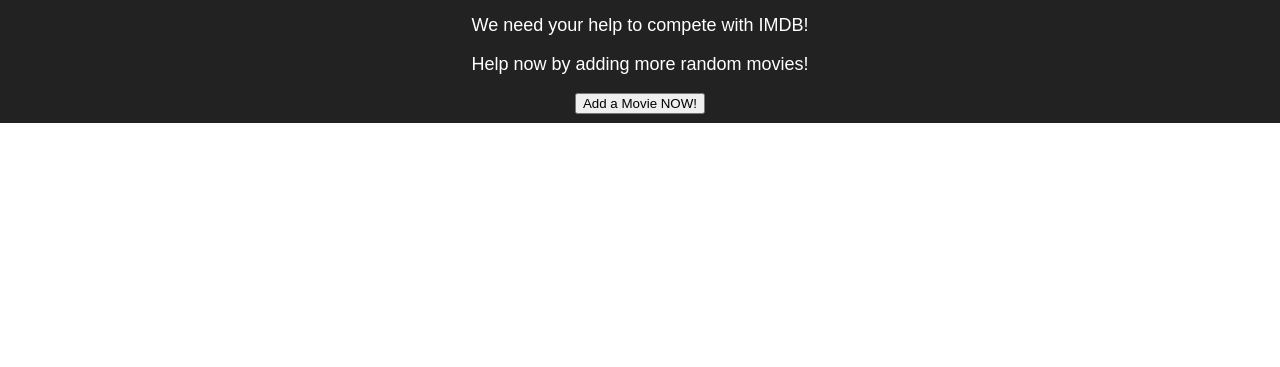
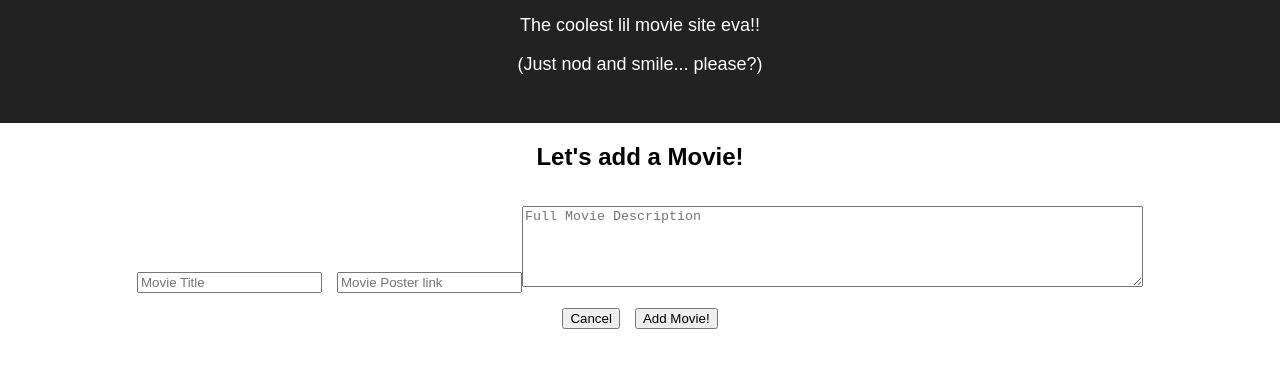
Before and after one commit to jdjsouza/movie-sagas, a React app: page /#/add-movie in a window 1280 px wide. Shown: the part 67-434 px from the top of the page. Built offline with nearby package versions, Linux system fonts and the light colour scheme; no server answers.

Commit message:
added some styling for my peace of mind, added the form and butons for the AddMoviePage, adjusted the header to be corny

```diff
--- a/src/components/App/App.css
+++ b/src/components/App/App.css
@@ -34,3 +34,20 @@
 .backButton {
   margin-top: 30px;
 }
+
+.addButton {
+  margin-bottom: 22px;
+}
+
+.descText {
+  margin-top: 15px;
+}
+
+.inputTitle {
+  margin-right: 15px;
+}
+
+.cancelButton {
+  margin-top: 15px;
+  margin-right: 15px;
+}
--- a/src/components/App/App.js
+++ b/src/components/App/App.js
@@ -17,12 +17,12 @@ class App extends Component {
   render() {
     return (
       <div className="App">
-        <Header />
         <Router>
+          <Header />
           {/* ADD PAGES! */}
           <Route exact path="/" component={HomePage} />
           <Route exact path="/details/:id" component={DetailsPage} />
-          <Route exact path="/addmovie" component={AddMoviePage} />
+          <Route exact path="/add-movie" component={AddMoviePage} />
         </Router>
       </div>
     );
--- a/src/components/Header/Header.js
+++ b/src/components/Header/Header.js
@@ -1,20 +1,15 @@
 import React, { Component } from 'react';
-import { connect } from 'react-redux';
 
 class Header extends Component {
-  addMovie = (event) => {
-    this.props.history.push('/addmovie');
-  };
   render() {
     return (
       <header className="App-header">
         <h1 className="App-title">Welcome to the Random List of Movies Page</h1>
-        <p className="App-intro">We need your help to compete with IMDB!</p>
-        <p className="App-intro">Help now by adding more random movies!</p>
-        <button onClick={this.addMovie}>Add a Movie NOW!</button>
+        <p className="App-intro">The coolest lil movie site eva!!</p>
+        <p className="App-intro">{`(Just nod and smile... please?)`}</p>
       </header>
     );
   }
 }
 
-export default connect()(Header);
+export default Header;
--- a/src/components/pages/AddMoviePage/AddMoviePage.js
+++ b/src/components/pages/AddMoviePage/AddMoviePage.js
@@ -2,18 +2,81 @@ import React, { Component } from 'react';
 import { connect } from 'react-redux';
 
 class AddMoviePage extends Component {
+  state = {
+    newMovie: {
+      title: '',
+      poster: '',
+      description: '',
+    },
+  };
+
+  handleChangeFor = (propertyName) => (event) => {
+    console.log('event happened');
+    this.setState({
+      newMovie: {
+        ...this.state.newMovie,
+        [propertyName]: event.target.value,
+      },
+    });
+  };
+
+  addMovie = (event) => {
+    console.log('We gonna add movies!');
+  };
+
+  cancelClick = (event) => {
+    this.props.history.push('/');
+  };
+
   render() {
     return (
       <div>
         <h2>Let's add a Movie!</h2>
-        {/* Input field for title */}
-        {/* Input Field for movie poster URL */}
-        {/* A text area for the movie description */}
-        {/* A dropdown box for genres */}
-        {/* Save and Cancel buttons */}
+        <div className="inputContainer">
+          {/* Input field for title */}
+          <input
+            className="inputTitle"
+            required
+            type="text"
+            placeholder="Movie Title"
+            value={this.state.newMovie.title}
+            onChange={this.handleChangeFor('title')}
+          ></input>
+          {/* Input Field for movie poster URL */}
+          <input
+            className="inputLink"
+            required
+            type="text"
+            placeholder="Movie Poster link"
+            value={this.state.newMovie.poster}
+            onChange={this.handleChangeFor('poster')}
+          ></input>
+          {/* A text area for the movie description */}
+          <textarea
+            className="descText"
+            required
+            rows="5"
+            cols="75"
+            placeholder="Full Movie Description"
+            value={this.state.newMovie.poster}
+            onChange={this.handleChangeFor('poster')}
+          ></textarea>
+          {/* A dropdown box for genres */}
+          {/* Save and Cancel buttons */}
+        </div>
+        <button className="cancelButton" onClick={this.cancelClick}>
+          Cancel
+        </button>
+        <button className="saveButton" onClick={this.addMovie}>
+          Add Movie!
+        </button>
       </div>
     );
   }
 }
 
-export default AddMoviePage;
+const mapStateToProps = (store) => ({
+  store,
+});
+
+export default connect(mapStateToProps)(AddMoviePage);
--- a/src/components/pages/HomePage/HomePage.js
+++ b/src/components/pages/HomePage/HomePage.js
@@ -3,10 +3,19 @@ import { connect } from 'react-redux';
 import MovieList from '../../MovieList/MovieList';
 
 class HomePage extends Component {
+  addMovie = (event) => {
+    this.props.history.push('/add-movie');
+  };
   render() {
     return (
       <div>
-        <br></br>
+        <p>
+          We need your help to compete with IMDB! Help now by adding more random
+          movies!
+        </p>
+        <button className="addButton" onClick={this.addMovie}>
+          Add a Movie NOW!
+        </button>
         {/* Need to display all movies with the movie poster */}
         {/* The movie poster is the button to load the details page */}
         {/* May make the entire div a button to load the details page */}
```
